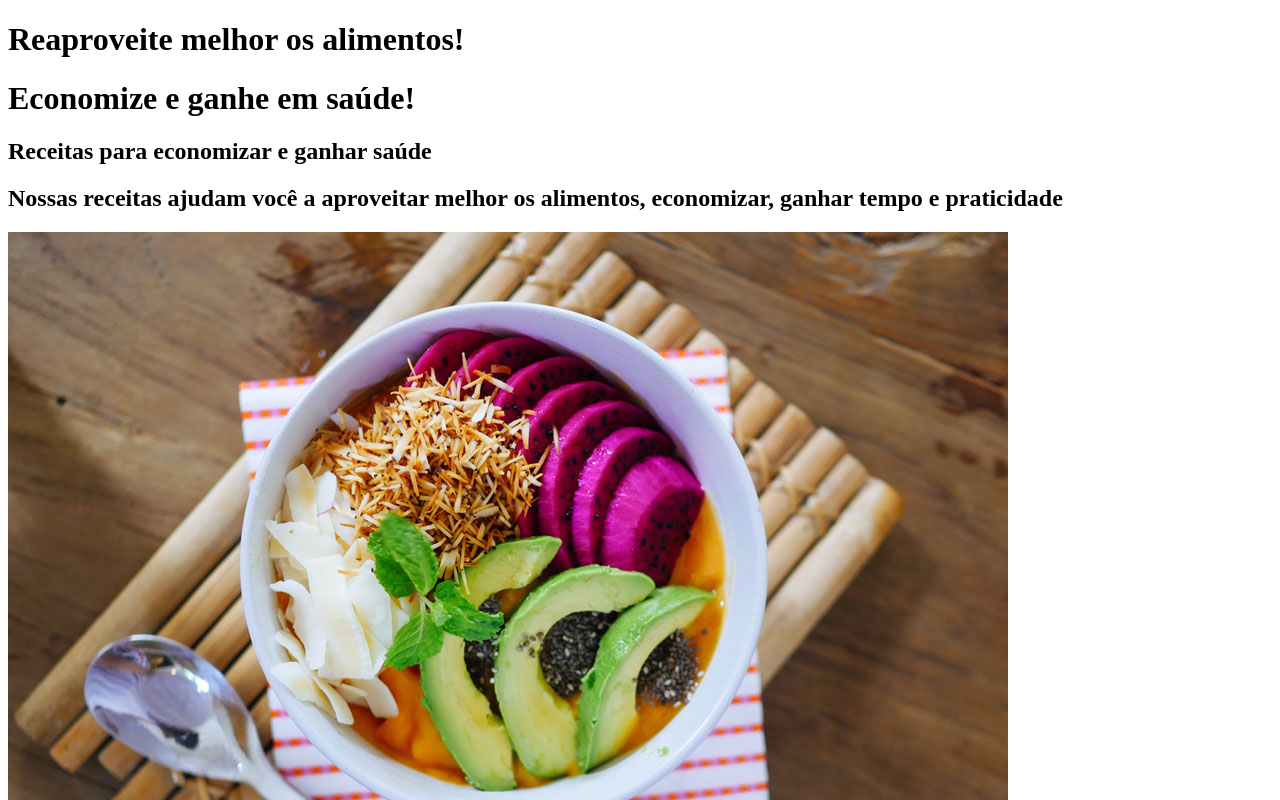
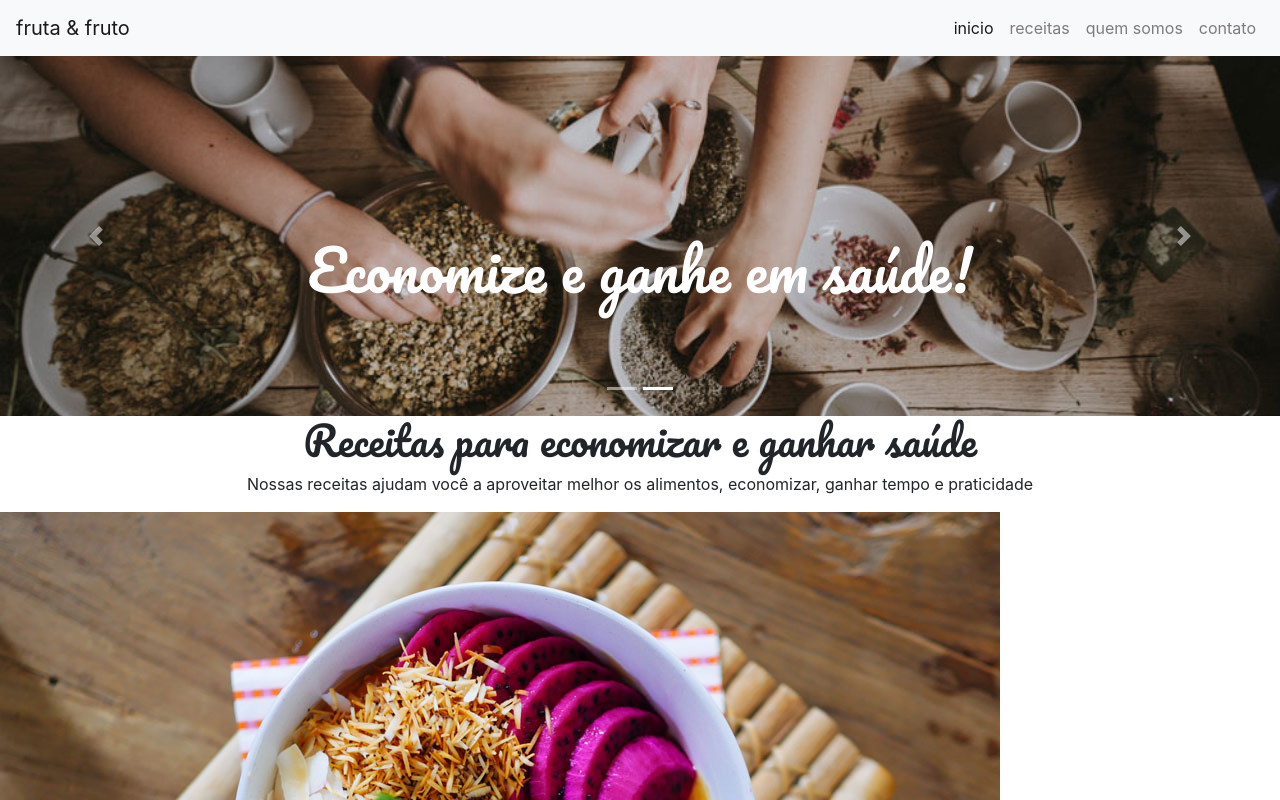
Before and after one commit to LucasdCandido/aprendendo-alura, a plain HTML site: page Bootstrap4/index.html in a window 1280 px wide. Shown: the top 800 px of the page. Drawn offline with nearby package versions, Linux system fonts and the light colour scheme.

Commit message:
continuando progresso de bootstrap

```diff
--- a/Bootstrap4/index.html
+++ b/Bootstrap4/index.html
@@ -6,16 +6,72 @@
   <meta name="viewport" content="width=device-width, initial-scale=1">
   <title>fruta e fruto</title>
   <link rel="stylesheet" type="text/css" href="src/style.css">
+  <link rel="preconnect" href="https://fonts.googleapis.com">
+  <link rel="preconnect" href="https://fonts.gstatic.com" crossorigin>
+  <link href="https://fonts.googleapis.com/css2?family=Pacifico&display=swap" rel="stylesheet">
+  <link rel="stylesheet" href="https://cdn.jsdelivr.net/npm/bootstrap@4.3.1/dist/css/bootstrap.min.css" integrity="sha384-ggOyR0iXCbMQv3Xipma34MD+dH/1fQ784/j6cY/iJTQUOhcWr7x9JvoRxT2MZw1T" crossorigin="anonymous">
+
 </head>
 
 <body>
+
+  <nav class="navbar navbar-expand-lg navbar-light bg-light">
+    <a class="navbar-brand" href="#">fruta & fruto</a>
+    <button class="navbar-toggler" type="button" data-toggle="collapse" data-target="#navbarNav" aria-controls="navbarNav" aria-expanded="false" aria-label="Toggle navigation"><span class="navbar-toggler-icon"></span>
+    </button>
+    <div class="collapse navbar-collapse  justify-content-end" id="navbarNav">
+      <ul class="navbar-nav">
+        <li class="nav-item active">
+          <a class="nav-link" href="#">inicio <span class="sr-only">(current)</span></a>
+        </li>
+        <li class="nav-item">
+          <a class="nav-link" href="#">receitas</a>
+        </li>
+        <li class="nav-item">
+          <a class="nav-link" href="#">quem somos</a>
+        </li>
+        <li class="nav-item">
+          <a class="nav-link" href="#">contato</a>
+        </li>
+      </ul>
+    </div>
+  </nav>
+
+  <div class="bd-example">
+    <div id="carouselExampleCaptions" class="carousel slide" data-interval="3000" data-ride="carousel">
+      <ol class="carousel-indicators">
+        <li data-target="#carouselExampleCaptions" data-slide-to="0" class="active"></li>
+        <li data-target="#carouselExampleCaptions" data-slide-to="1"></li>
+      </ol>
+      <div class="carousel-inner">
+        <div class="carousel-item active">
+          <img src="src/img/carrossel-img1.jpg" class="d-block w-100 imagem-carrossel-um" alt="...">
+          <div class="carousel-caption d-none d-md-block h-50">
+            <h1 class="fonte-titulo display-4">Reaproveite melhor os alimentos!</h1>
+          </div>
+        </div>
+        <div class="carousel-item">
+          <img src="src/img/carrossel-img2.jpg" class="d-block w-100 imagem-carrossel-dois" alt="...">
+          <div class="carousel-caption d-none d-md-block h-50">
+            <h1 class="fonte-titulo display-4">Economize e ganhe em saúde!</h1>
+          </div>
+        </div>
+      </div>
+      <a class="carousel-control-prev" href="#carouselExampleCaptions" role="button" data-slide="prev">
+        <span class="carousel-control-prev-icon" aria-hidden="true"></span>
+        <span class="sr-only">Previous</span>
+      </a>
+      <a class="carousel-control-next" href="#carouselExampleCaptions" role="button" data-slide="next">
+        <span class="carousel-control-next-icon" aria-hidden="true"></span>
+        <span class="sr-only">Next</span>
+      </a>
+    </div>
+  </div>
   <title>fruto & fruta</title>
 
-  <h1>Reaproveite melhor os alimentos!</h1>
-  <h1>Economize e ganhe em saúde!</h1>
 
-  <h2>Receitas para economizar e ganhar saúde</h2>
-  <h2>Nossas receitas ajudam você a aproveitar melhor os alimentos, economizar, ganhar tempo e praticidade</h2>
+  <h1 class="text-center fonte-titulo">Receitas para economizar e ganhar saúde</h1>
+  <p class="text-center">Nossas receitas ajudam você a aproveitar melhor os alimentos, economizar, ganhar tempo e praticidade</p>
 
   <img src="src/img/receita-abacate.jpg" alt="tigela com salada de abacate, vista superior">
   <h3>Tigela de abacate</h3>
@@ -44,6 +100,10 @@
 
   <p>contato:<a href="mailto:email@frutafruto.com.br">email@frutafruto.com.br</a></p>
 
+  <script src="https://code.jquery.com/jquery-3.3.1.slim.min.js" integrity="sha384-q8i/X+965DzO0rT7abK41JStQIAqVgRVzpbzo5smXKp4YfRvH+8abtTE1Pi6jizo" crossorigin="anonymous"></script>
+  <script src="https://cdn.jsdelivr.net/npm/popper.js@1.14.7/dist/umd/popper.min.js" integrity="sha384-UO2eT0CpHqdSJQ6hJty5KVphtPhzWj9WO1clHTMGa3JDZwrnQq4sF86dIHNDz0W1" crossorigin="anonymous"></script>
+  <script src="https://cdn.jsdelivr.net/npm/bootstrap@4.3.1/dist/js/bootstrap.min.js" integrity="sha384-JjSmVgyd0p3pXB1rRibZUAYoIIy6OrQ6VrjIEaFf/nJGzIxFDsf4x0xIM+B07jRM" crossorigin="anonymous"></script>
+
   <script src=""></script>
 
 </body>
--- a/Bootstrap4/src/style.css
+++ b/Bootstrap4/src/style.css
@@ -0,0 +1,12 @@
+.imagem-carrossel-um {
+  object-fit: cover;
+  object-position: 0 80%;
+  height: 400px;
+}
+.imagem-carrossel-dois {
+  object-fit: cover;
+  height: 45vh;
+}
+.fonte-titulo {
+  font-family: 'Pacifico', cursive;
+}
```
